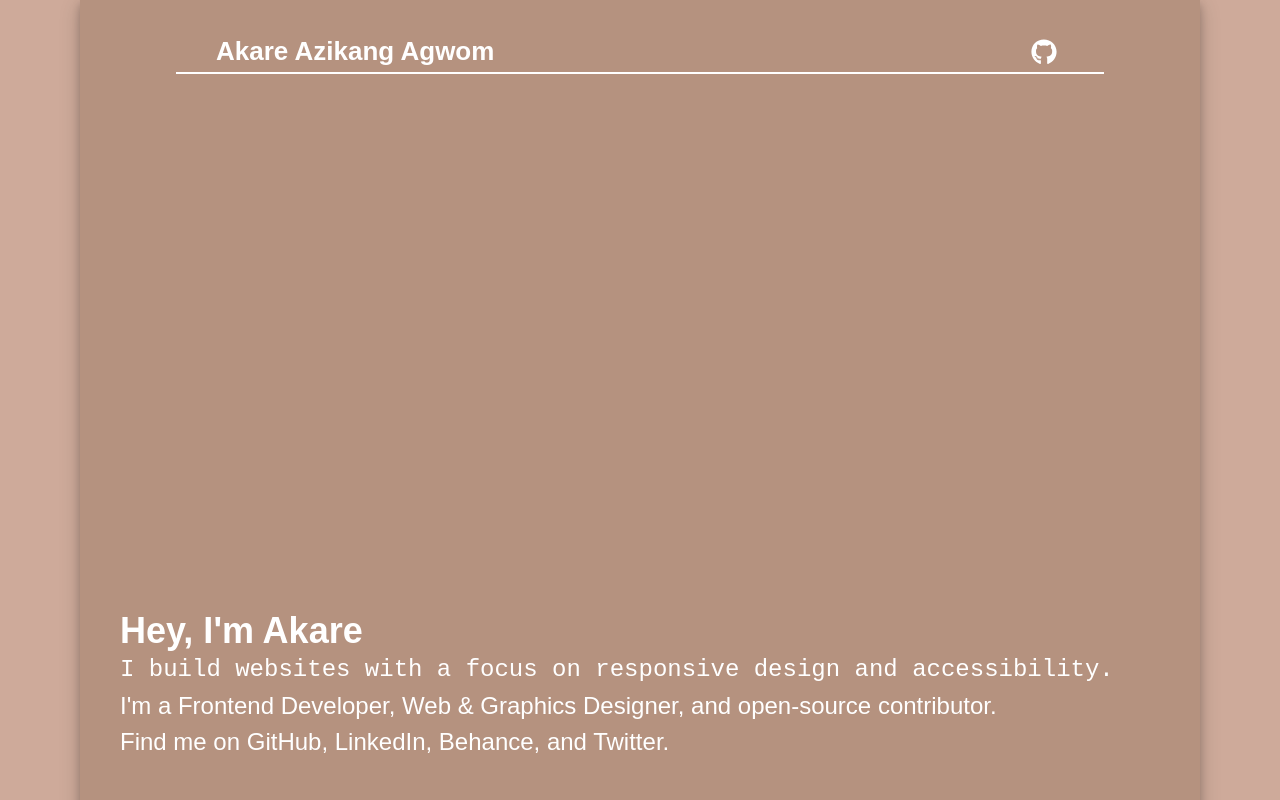
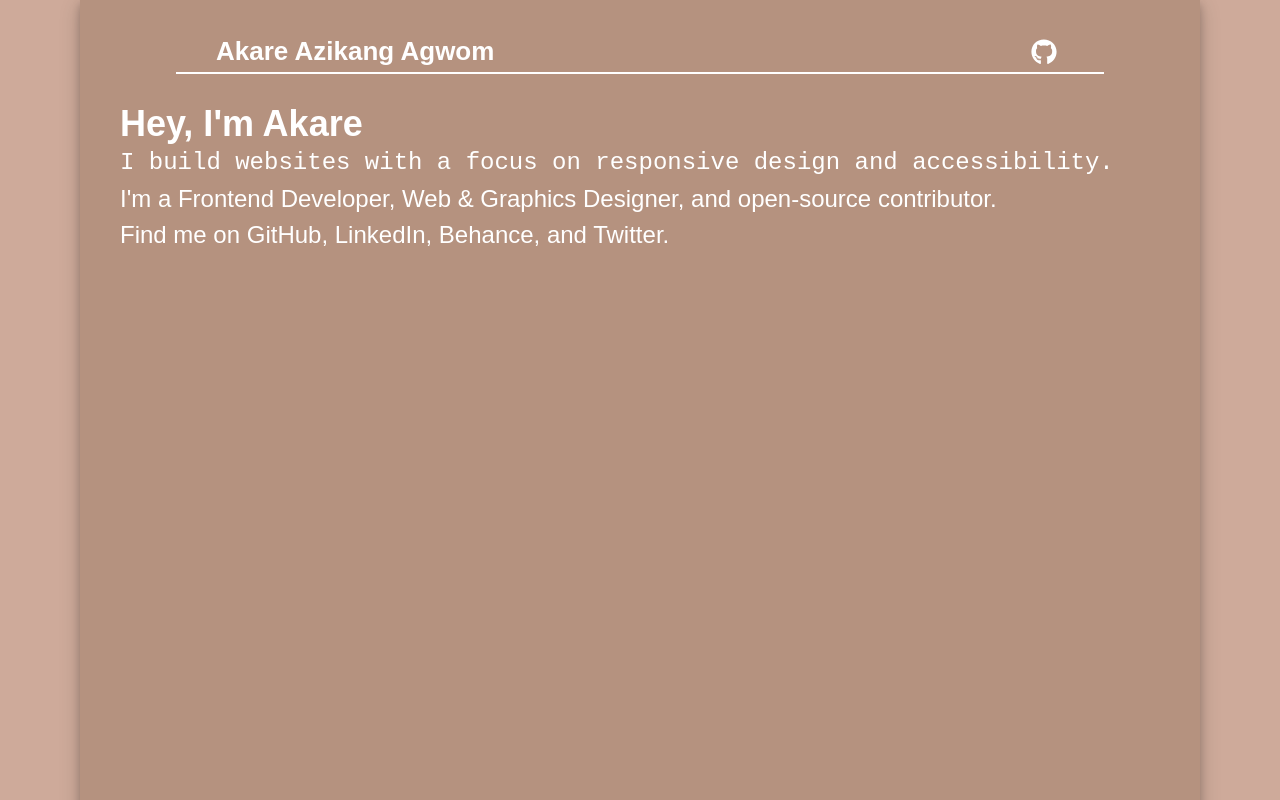
Before and after one commit to akareagwom/Portfolio-akare, a Next.js app: page / in a window 1280 px wide. Shown: the top 800 px of the page. Built offline with nearby package versions, Linux system fonts and the light colour scheme.

Commit message:
project JC

```diff
--- a/src/pages/Home/components/video.js
+++ b/src/pages/Home/components/video.js
@@ -26,7 +26,7 @@ const Video = ({setView}) => {
         <>
         <Flex
         flexDir={'column'}
-        justifyContent={'space-between'}
+        // justifyContent={'space-between'}
         mt="0%"
         h={'100vh'}
         w={'100%'}
```
